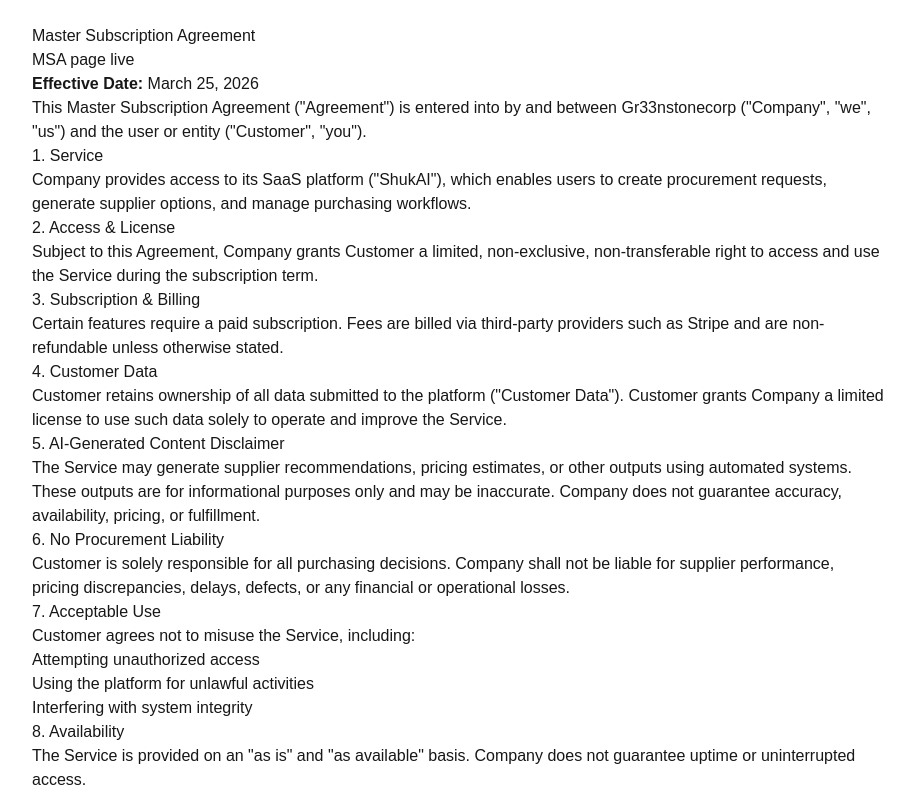
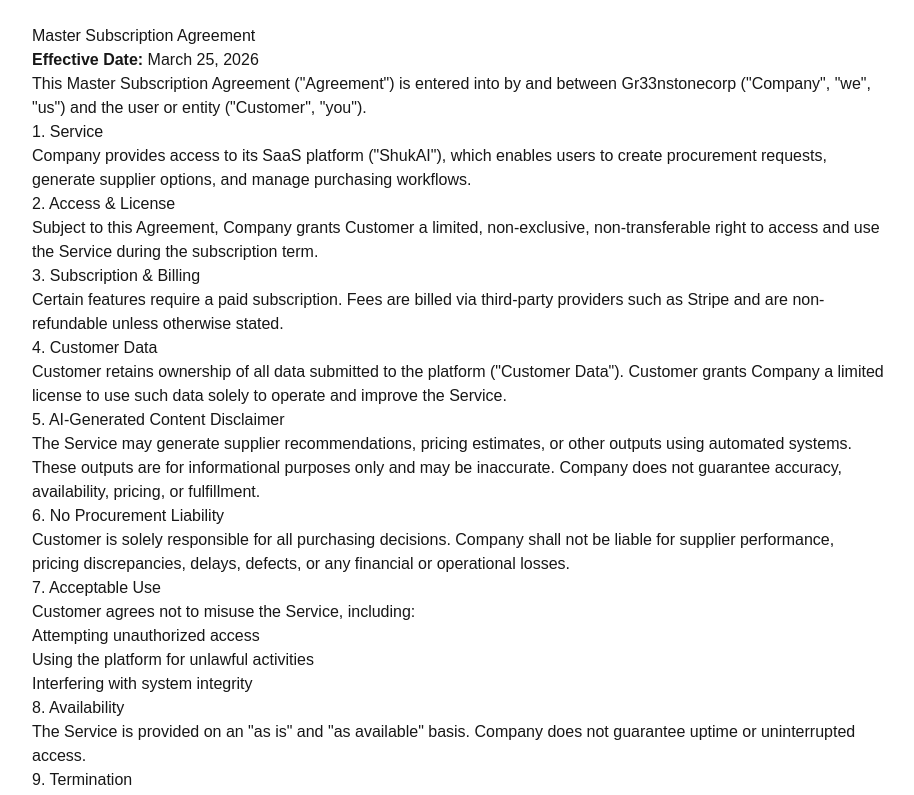
Before and after one commit to Gr33nstonecorp/shuka, a Next.js app: page /msa in a window 1280 px wide. Shown: the top 795 px of the page, without its empty margins (182-1096 px from the left). Built offline with nearby package versions, Linux system fonts and the light colour scheme.

Commit message:
Update page.tsx

```diff
--- a/app/msa/page.tsx
+++ b/app/msa/page.tsx
@@ -2,7 +2,6 @@ export default function MSAPage() {
   return (
     <main style={{ maxWidth: "900px", margin: "0 auto", padding: "24px" }}>
       <h1>Master Subscription Agreement</h1>
-      <p>MSA page live</p>
 
       <p><strong>Effective Date:</strong> March 25, 2026</p>
 
```
